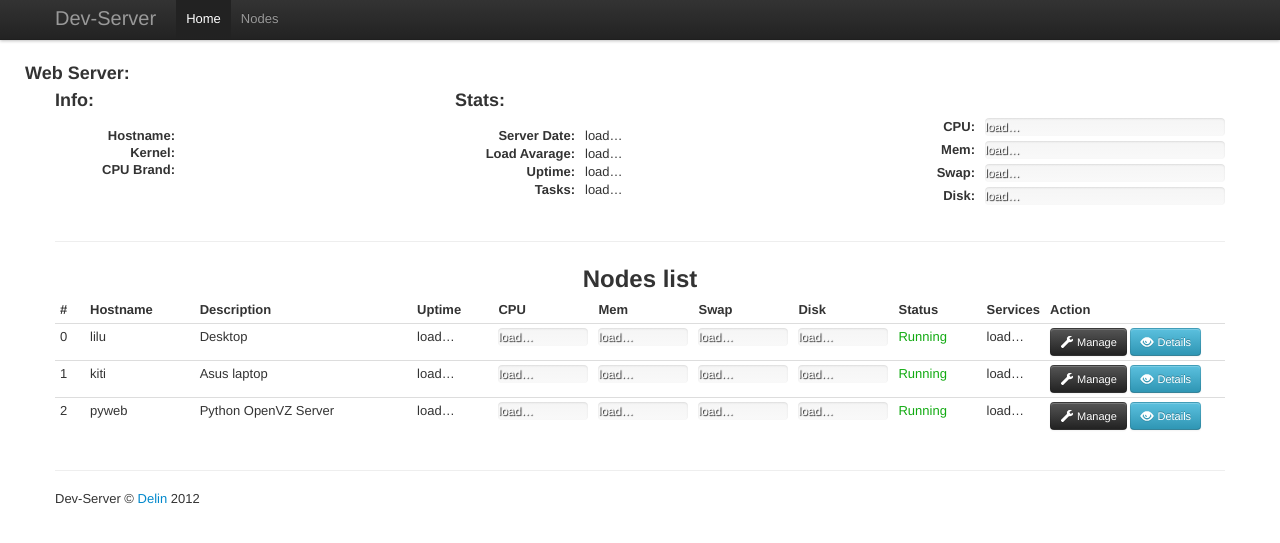
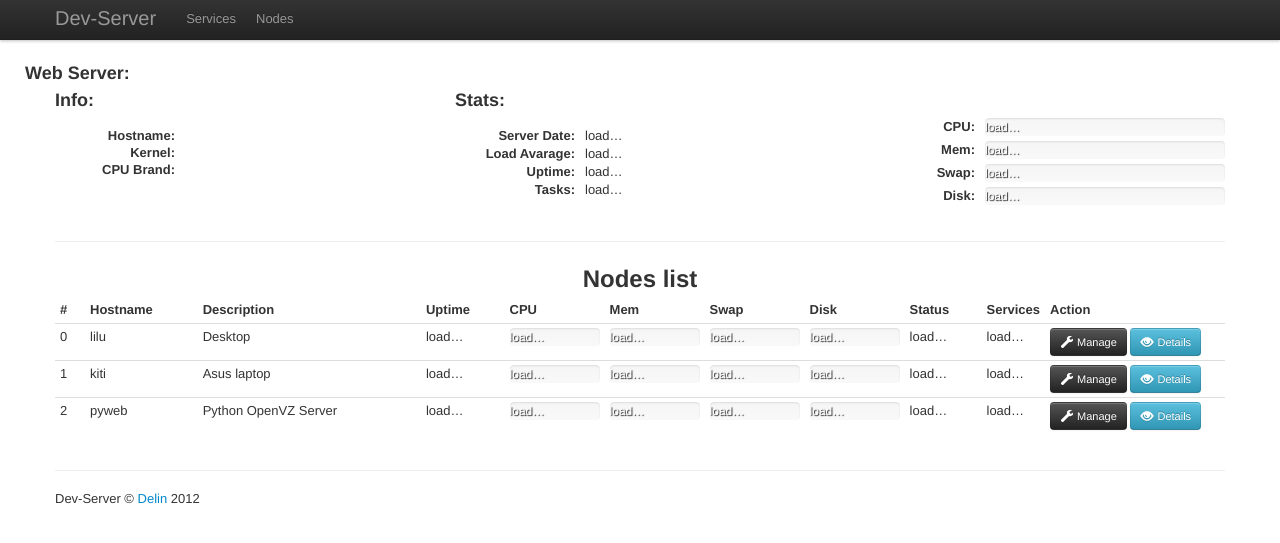
Before and after one commit to delin/dev-server, a Flask app: template web/templates/pages/nodes.html in a window 1280 px wide. Shown: the top 543 px of the page. Run offline with Flask 2, Linux system fonts and the light colour scheme; the template is opened without the code that fills it, so the values that code supplies are empty; parts of the project's set-up code (start-up, migrations or seed data) failed here and were passed over; some libraries are stand-ins or nearby versions.

Commit message:
пофиксил показ серверов в оффлайне, меню

```diff
--- a/web/main.py
+++ b/web/main.py
@@ -21,7 +21,7 @@
 #  MA 02110-1301, USA.
 
 
-from flask import Flask, url_for, render_template, jsonify
+from flask import Flask, url_for, render_template, jsonify, redirect
 from time import sleep, ctime, time
 from os import uname, getloadavg
 from psutil import phymem_usage, cached_phymem, virtmem_usage, cpu_percent, disk_usage, get_pid_list
@@ -116,10 +116,9 @@ def get_nodes_status ():
 	for node in nodes_list:
 		cl = ClientSocket(node['host'], node['port'])
 		if not cl.connect():
-			continue
-
-		r = cl.recv()
-		nodesl[node['hostname']] = json.loads(r)
+			nodesl[node['hostname']] = {"offline": 1}
+		else:
+			nodesl[node['hostname']] = json.loads(cl.recv())
 
 	qnodes = jsonify(nodesl)
 	nodes_last_update = time()
@@ -225,6 +224,10 @@ def page_index():
 	url_for('static', filename = 'img/*.png')
 	url_for('static', filename = 'js/*.js')
 
+	return redirect(url_for('page_services'))
+
+@app.route("/services")
+def page_services():
 	u = uname()
 	sys_stats = dict(
 		hostname = u[1],
@@ -232,7 +235,7 @@ def page_index():
 		cpu_brand = cpu_brand_name()
 	)
 
-	return render_template('pages/index.html', sys_stats = sys_stats)
+	return render_template('pages/services.html', sys_stats = sys_stats)
 
 if __name__ == "__main__":
 	app.run(host = '0.0.0.0', port = 8081, debug = DEBUG)
--- a/web/static/js/application.js
+++ b/web/static/js/application.js
@@ -22,6 +22,13 @@ function change_bar_color (obj, percent) {
 };
 
 $(document).ready(function() {
+  if (location.pathname != '/')
+  {
+    $cur_nemu = $('.nav-item').children('a[href="'+location.pathname+'"]');
+    //~ $cur_nemu.find('i').toggleClass('icon-white');
+    $cur_nemu.parent().addClass('active');
+  }
+
   $('#modal-web_off').modal({
     keyboard: false,
     show: false
@@ -75,6 +82,17 @@ $(document).ready(function() {
       function(data) {
         for (node in data)
         {
+          if (data[node].offline == 1) {
+            $("#node-"+node+"_stat-status").text("Down");
+            $("#node-"+node+"_stat-status").css('color', "#AA1111");
+            $("#node-"+node).addClass("muted");
+            continue;
+          }
+
+          $("#node-"+node).removeClass("muted");
+          $("#node-"+node+"_stat-status").text("Up");
+          $("#node-"+node+"_stat-status").css('color', "#11AA11");
+
           $("#node-"+node+"_stat-load_avarage").text(data[node].load_avarage[0] + ", " + data[node].load_avarage[1] + ", " + data[node].load_avarage[2]);
           $("#node-"+node+"_stat-date").text(data[node].date);
           $("#node-"+node+"_stat-uptime").text(data[node].uptime);
--- a/web/templates/menu.html
+++ b/web/templates/menu.html
@@ -9,8 +9,8 @@
 					<a class="brand" href="#">Dev-Server</a>
 					<div class="nav-collapse">
 						<ul class="nav">
-							<li class="active"><a href="/">Home</a></li>
-							<li><a href="/nodes">Nodes</a></li>
+							<li class="nav-item"><a href="/services">Services</a></li>
+							<li class="nav-item"><a href="/nodes">Nodes</a></li>
 						</ul>
 					</div>
 				</div>
--- a/web/templates/pages/nodes.html
+++ b/web/templates/pages/nodes.html
@@ -33,7 +33,7 @@
 						</thead>
 						<tbody>
 							<div id="nodes_list">
-								<tr>
+								<tr id="node-lilu">
 									<td>0</td>
 									<td>lilu</td>
 									<td>Desktop</td>
@@ -58,14 +58,14 @@
 											<div id="node-lilu_stat-disk_percent" class="bar" style="width: 0;"><span id="node-lilu_stat-disk_usage">load&hellip;</span></div>
 										</div>
 									</td>
-									<td style="color: #11AA11">Running</td>
+									<td><span id="node-lilu_stat-status">load&hellip;</span></td>
 									<td><span id="node-lilu_stat-services">load&hellip;</span></td>
 									<td>
 										<a class="btn btn-small btn-inverse" href="#"><i class="icon-wrench icon-white"></i> Manage</a>
 										<a class="btn btn-small btn-info" href="#"><i class="icon-eye-open icon-white"></i> Details</a>
 									</td>
 								</tr>
-								<tr>
+								<tr id="node-kiti">
 									<td>1</td>
 									<td>kiti</td>
 									<td>Asus laptop</td>
@@ -90,14 +90,14 @@
 											<div id="node-kiti_stat-disk_percent" class="bar" style="width: 0;"><span id="node-kiti_stat-disk_usage">load&hellip;</span></div>
 										</div>
 									</td>
-									<td style="color: #11AA11">Running</td>
+									<td><span id="node-kiti_stat-status">load&hellip;</span></td>
 									<td><span id="node-kiti_stat-services">load&hellip;</span></td>
 									<td>
 										<a class="btn btn-small btn-inverse" href="#"><i class="icon-wrench icon-white"></i> Manage</a>
 										<a class="btn btn-small btn-info" href="#"><i class="icon-eye-open icon-white"></i> Details</a>
 									</td>
 								</tr>
-								<tr>
+								<tr id="node-pyweb">
 									<td>2</td>
 									<td>pyweb</td>
 									<td>Python OpenVZ Server</td>
@@ -122,7 +122,7 @@
 											<div id="node-pyweb_stat-disk_percent" class="bar" style="width: 0;"><span id="node-pyweb_stat-disk_usage">load&hellip;</span></div>
 										</div>
 									</td>
-									<td style="color: #11AA11">Running</td>
+									<td><span id="node-pyweb_stat-status">load&hellip;</span></td>
 									<td><span id="node-pyweb_stat-services">load&hellip;</span></td>
 									<td>
 										<a class="btn btn-small btn-inverse" href="#"><i class="icon-wrench icon-white"></i> Manage</a>
```
